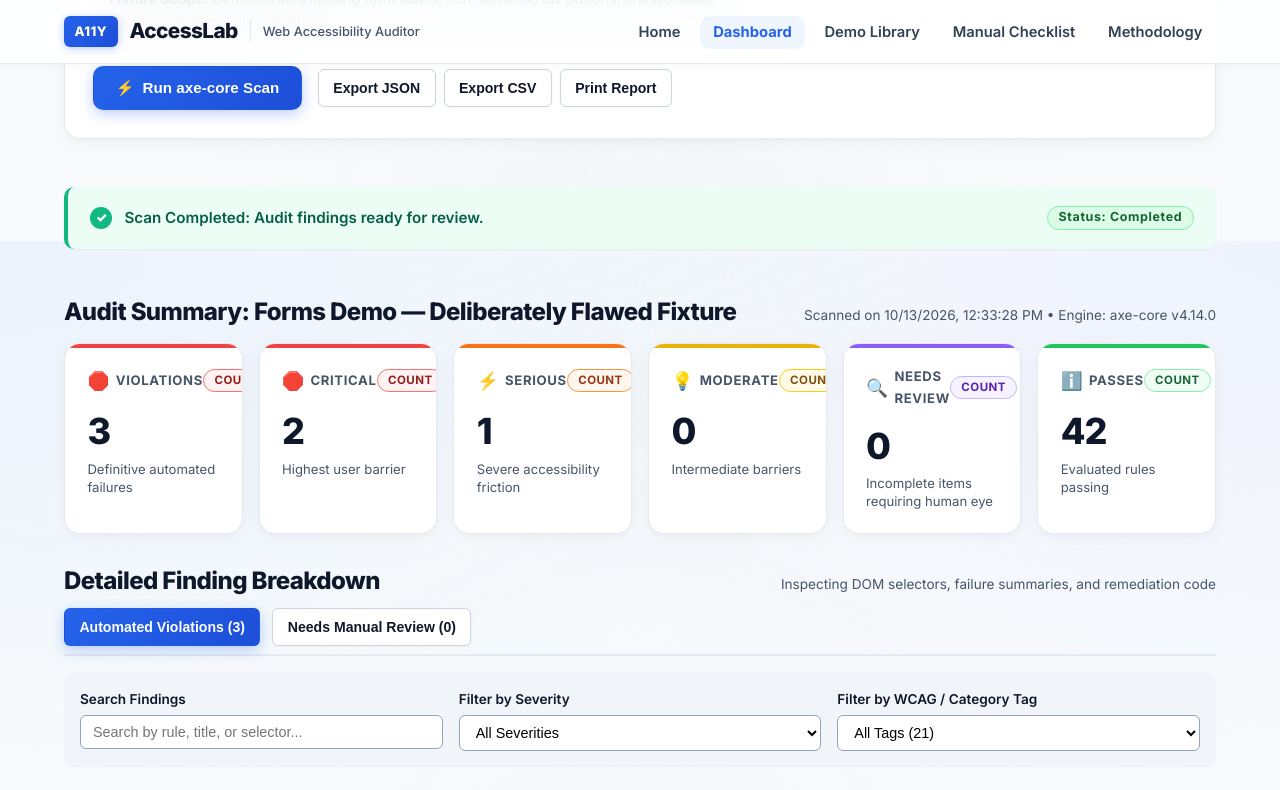
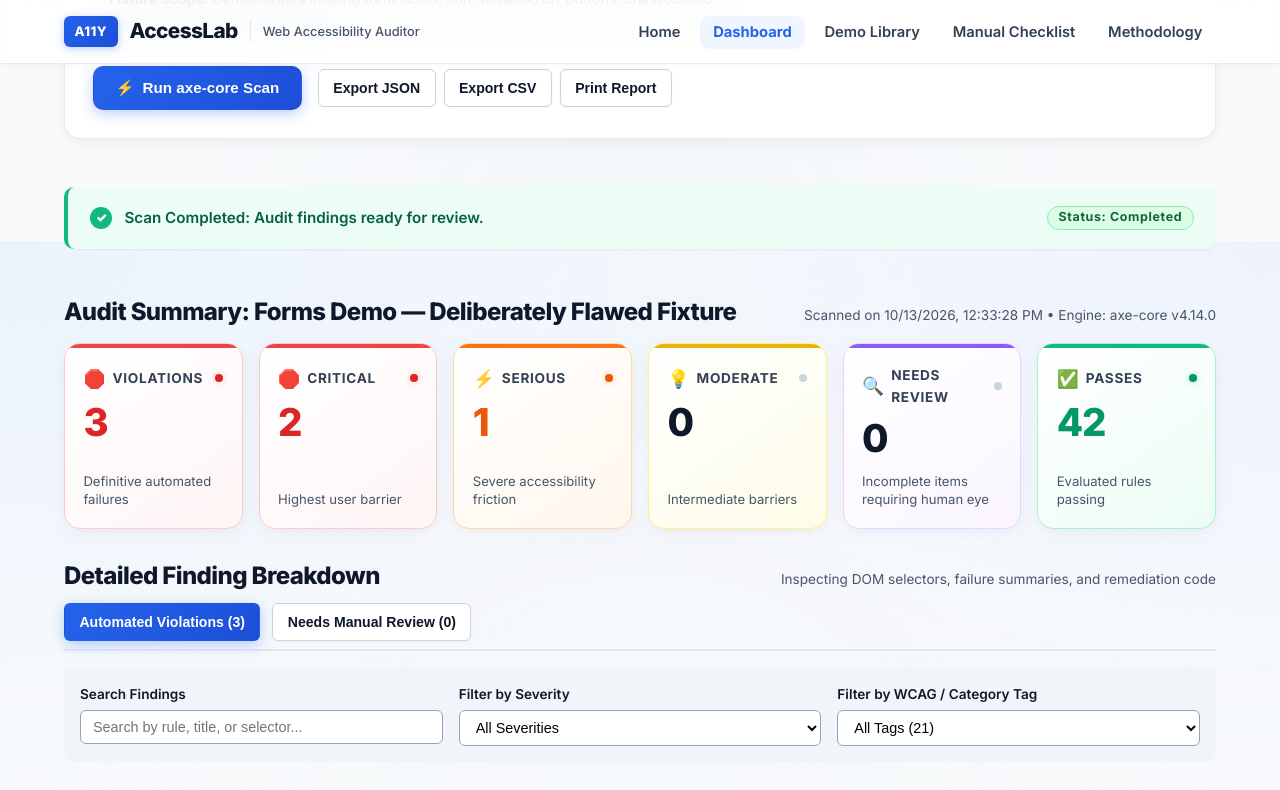
Before and after one commit to kartikbhadane15/accesslab-web-accessibility-auditor, a Next.js app: page /dashboard in a window 1280 px wide. Both pictures are taken after a click on the button "Run Audit on Selected Fixture". Shown: the part 559-1349 px from the top of the page. Built offline with nearby package versions, Linux system fonts and the light colour scheme.

Commit message:
fix: clean up summary card layout, remove cramped count label, and enhance spacing

```diff
--- a/app/dashboard/page.js
+++ b/app/dashboard/page.js
@@ -407,12 +407,12 @@ function DashboardContent() {
             </div>
           </div>
 
-          <div style={{ display: 'grid', gridTemplateColumns: 'repeat(auto-fit, minmax(160px, 1fr))', gap: '1rem' }}>
+          <div style={{ display: 'grid', gridTemplateColumns: 'repeat(auto-fit, minmax(175px, 1fr))', gap: '1rem' }}>
             <SummaryCard
               title="Violations"
               value={currentScan.summary.totalViolations}
               description="Definitive automated failures"
-              badgeVariant={currentScan.summary.totalViolations > 0 ? 'critical' : 'minor'}
+              badgeVariant={currentScan.summary.totalViolations > 0 ? 'critical' : 'passes'}
             />
             <SummaryCard
               title="Critical"
@@ -442,7 +442,7 @@ function DashboardContent() {
               title="Passes"
               value={currentScan.summary.passesCount}
               description="Evaluated rules passing"
-              badgeVariant="minor"
+              badgeVariant="passes"
             />
           </div>
         </section>
--- a/components/SummaryCard.js
+++ b/components/SummaryCard.js
@@ -1,30 +1,108 @@
-const VARIANT_ICONS = {
-  critical: '🛑',
-  serious: '⚡',
-  moderate: '💡',
-  minor: 'ℹ️',
-  incomplete: '🔍',
-  passes: '✅',
+const VARIANT_CONFIG = {
+  critical: {
+    icon: '🛑',
+    accentColor: '#dc2626',
+    bgGradient: 'linear-gradient(145deg, #ffffff, #fff5f5)',
+    borderColor: '#fecaca',
+  },
+  serious: {
+    icon: '⚡',
+    accentColor: '#ea580c',
+    bgGradient: 'linear-gradient(145deg, #ffffff, #fff7ed)',
+    borderColor: '#fed7aa',
+  },
+  moderate: {
+    icon: '💡',
+    accentColor: '#ca8a04',
+    bgGradient: 'linear-gradient(145deg, #ffffff, #fefce8)',
+    borderColor: '#fef08a',
+  },
+  minor: {
+    icon: 'ℹ️',
+    accentColor: '#16a34a',
+    bgGradient: 'linear-gradient(145deg, #ffffff, #f0fdf4)',
+    borderColor: '#bbf7d0',
+  },
+  incomplete: {
+    icon: '🔍',
+    accentColor: '#7c3aed',
+    bgGradient: 'linear-gradient(145deg, #ffffff, #faf5ff)',
+    borderColor: '#e9d5ff',
+  },
+  passes: {
+    icon: '✅',
+    accentColor: '#059669',
+    bgGradient: 'linear-gradient(145deg, #ffffff, #ecfdf5)',
+    borderColor: '#a7f3d0',
+  },
 };
 
 export default function SummaryCard({ title, value, description, badgeVariant }) {
-  const icon = VARIANT_ICONS[badgeVariant] || (title.toLowerCase().includes('violation') ? '⚠️' : '📊');
+  const config = VARIANT_CONFIG[badgeVariant] || {
+    icon: title.toLowerCase().includes('violation') ? '⚠️' : '📊',
+    accentColor: Number(value) > 0 ? '#dc2626' : '#2563eb',
+    bgGradient: Number(value) > 0 ? 'linear-gradient(145deg, #ffffff, #fff5f5)' : 'linear-gradient(145deg, #ffffff, #f8fafc)',
+    borderColor: '#e2e8f0',
+  };
+
+  const hasIssues = Number(value) > 0;
+  const isGoodCard = badgeVariant === 'passes';
 
   return (
-    <div className={`metric-card metric-card-${badgeVariant || 'default'}`}>
-      <div style={{ display: 'flex', justifyContent: 'space-between', alignItems: 'center', marginBottom: '0.5rem' }}>
-        <div style={{ display: 'flex', alignItems: 'center', gap: '0.4rem' }}>
-          <span aria-hidden="true" style={{ fontSize: '1.1rem' }}>{icon}</span>
-          <span className="metric-title">{title}</span>
+    <div
+      className={`metric-card metric-card-${badgeVariant || 'default'}`}
+      style={{
+        background: config.bgGradient,
+        borderColor: config.borderColor,
+        position: 'relative',
+        display: 'flex',
+        flexDirection: 'column',
+        justifyContent: 'space-between',
+        padding: '1.25rem 1.15rem',
+      }}
+    >
+      <div>
+        <div style={{ display: 'flex', alignItems: 'center', justifyContent: 'space-between', marginBottom: '0.65rem' }}>
+          <div style={{ display: 'flex', alignItems: 'center', gap: '0.45rem' }}>
+            <span aria-hidden="true" style={{ fontSize: '1.1rem' }}>{config.icon}</span>
+            <span className="metric-title" style={{ color: 'var(--text-secondary)', fontWeight: 700, fontSize: '0.85rem' }}>
+              {title}
+            </span>
+          </div>
+
+          {/* Clean status dot indicator */}
+          <span
+            style={{
+              width: '8px',
+              height: '8px',
+              borderRadius: '50%',
+              backgroundColor: hasIssues || isGoodCard ? config.accentColor : '#cbd5e1',
+              boxShadow: hasIssues || isGoodCard ? `0 0 6px ${config.accentColor}55` : 'none',
+            }}
+            aria-hidden="true"
+          />
         </div>
-        {badgeVariant && (
-          <span className={`badge badge-${badgeVariant}`} style={{ fontSize: '0.72rem', letterSpacing: '0.04em' }}>
-            Count
-          </span>
-        )}
+
+        <div
+          className="metric-value"
+          style={{
+            color: hasIssues ? config.accentColor : isGoodCard ? '#059669' : 'var(--text-primary)',
+            fontSize: '2.4rem',
+            fontWeight: 800,
+            lineHeight: 1,
+            letterSpacing: '-0.03em',
+            margin: '0.2rem 0 0.5rem 0',
+          }}
+        >
+          {value}
+        </div>
       </div>
-      <div className="metric-value">{value}</div>
-      {description && <div className="metric-desc">{description}</div>}
+
+      {description && (
+        <div className="metric-desc" style={{ fontSize: '0.82rem', lineHeight: 1.4, color: 'var(--text-muted)' }}>
+          {description}
+        </div>
+      )}
     </div>
   );
 }
```
